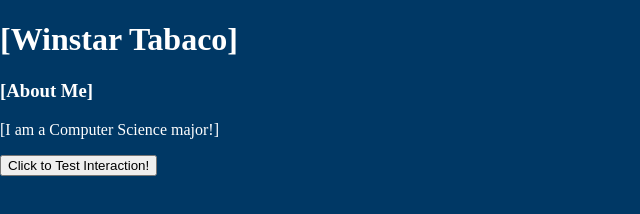
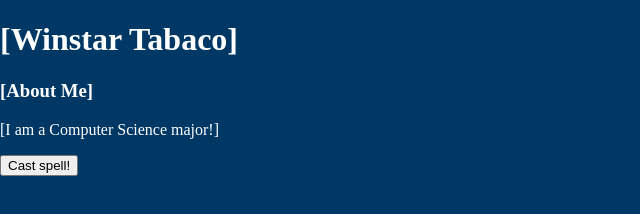
Before and after one commit to WTabaco-9/WTabaco-9.github.io, a plain HTML site: page index.html in a window 1280 px wide. Shown: the whole page, without its empty margins (0-640 px from the left). Drawn offline with Linux system fonts and the light colour scheme.

Commit message:
Change button text to 'Cast spell!'

```diff
--- a/index.html
+++ b/index.html
@@ -10,7 +10,7 @@
      <h1>[Winstar Tabaco]</h1>
      <h3>[About Me]</h3>
      <p>[I am a Computer Science major!]</p>
-     <button onclick="castSpell()">Click to Test Interaction!</button>
+     <button onclick="castSpell()">Cast spell!</button>
      <p id="spellResult"></p>
      <script src="spell.js">
      </script>
```
